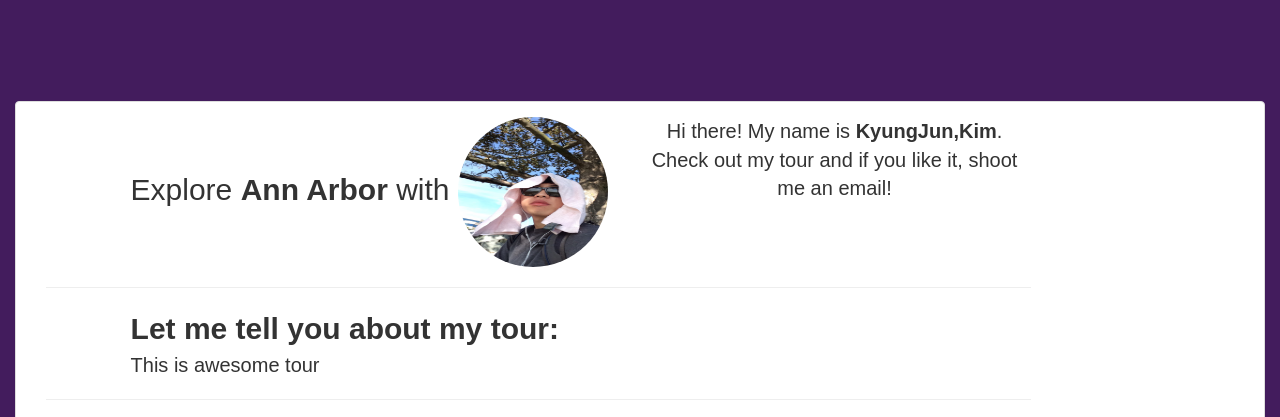
After one commit to hannahmshin/Venture_Web, a Django app: a page that uses src/src/templates/tourist/explore_tour.html in a window 1280 px wide. The commit adds this page. Shown: the part 601-1018 px from the top of the page. Run offline with Django 3.2, Linux system fonts and the light colour scheme; data comes from the database, SQL or seed files in the repository; both versions use the stored data as it was after the commit; some libraries are stand-ins or nearby versions.

Commit message:
added new files

```diff
--- a/src/src/static/css/base.css
+++ b/src/src/static/css/base.css
@@ -1,8 +1,10 @@
 /** Configuring background color and NAV-BAR ******************/
 
+
+
 body {
-    background-color: black;
-    height: 0%;
+    background-color: #431c5d;
+
 
 }
 * {
@@ -381,6 +383,8 @@ a {
 
 
 /* Dropdown Button */
+/******** Search Result ******************/
+
 
 
 /******** FOOTER CSS ******************/
--- /dev/null
+++ b/src/src/templates/tourist/explore_tour.html
@@ -0,0 +1,107 @@
+<!-- explore tour (tourist view) -->
+{% extends "tourist/tourguide_base.html" %}
+{% load urllify %}
+{% load staticfiles %}
+{% block body_block %}
+
+
+<style>
+
+#tourist_tour_view {
+    height: 600px;
+    background-repeat: no-repeat;
+    background-size: cover;
+}
+
+#profile_image {
+    background-repeat: no-repeat;
+    background-position: 50%;
+    border-radius: 50%;
+    width: 150px;
+    height: 150px;
+}
+
+#explore_with {
+    font-size: 30px;
+}
+
+#user_bio {
+    font-size: 20px;
+    text-align: center;
+
+}
+
+#tour_desc {
+    font-size: 20px;
+}
+
+</style>
+
+
+
+
+
+{%if object%}
+
+    <div id='tourist_tour_view' style="background-image:url({{ object.image.url }});"></div>
+
+
+    <div class='container-fluid'>
+        <div class='panel panel-default' >
+
+            <div class='panel-body'>
+                <div class ='col-sm-10'>
+                    <div class='row'>
+                        <div id='explore_with'class='col-sm-6 col-sm-offset-1'>
+                        Explore <strong> {{ object.cityname }} </strong > with <a href="#profile"><img id='profile_image' src="{{ author.profile_picture.url }}"/></a>
+                        </div>
+
+                        <div class='col-sm-5'> <p id='user_bio'>
+                        Hi there! My name is <strong>{{author_user.first_name}},{{author_user.last_name}}</strong>.<br>
+                        Check out my tour and if you like it, shoot me an email!
+                        </div>
+                    </div> <!-- end of the first row -->
+                    <hr>
+
+                    <div class='row'>
+
+                        <div id='explore_with'class='col-sm-8 col-sm-offset-1'>
+                        <strong> Let me tell you about my tour:  </strong>
+                        </div>
+                    </div> <!-- end of the second row -->
+
+
+                    <div class='row'>
+                        <div id='tour_desc' class='col-sm-8 col-sm-offset-1'>
+                        {{ object.content}}
+                        </div>
+                    </div> <!-- end of the third row -->
+                    <hr>
+
+
+                    <!-- display stops -->
+                    {% for stop in stops%}
+                    <div class='row'>
+                        <div id='tour_desc' class='col-sm-6 col-sm-offset-1'>
+                        <img src="{{stop.image.url}}" width='500' height='500'>
+                        </div>
+
+                        <div id='tour_desc' class='col-sm-3'>
+                            {{ stop.content }}
+                        </div>
+                    </div> <!-- end of the third row -->
+                    <br>
+                    {% endfor %}
+                    <hr>
+
+            </div>
+
+
+        </div>
+    </div>
+    </div>
+
+
+{% endif %}
+
+{% endblock %}
--- a/src/src/templates/tourist/tourguide_base.html
+++ b/src/src/templates/tourist/tourguide_base.html
@@ -12,16 +12,16 @@
         <meta http-equiv="X-UA-Compatible" content="IE=edge">
         <meta name="viewport" content="width=device-width, initial-scale=1">
         <title>Venture:explore your limit</title>
-        <link rel="icon" href="http://getbootstrap.com/favicon.ico">
-        <link rel="stylesheet" href="http://getbootstrap.com/dist/css/bootstrap.min.css">
-        <link rel="stylesheet" type="text/css" href="{% static "css/base.css" %}" />
+        <link rel="icon" href="http://getbootstrap.com/favicon.ico"/>
+        <link rel="stylesheet" href="http://getbootstrap.com/dist/css/bootstrap.min.css"/>
+        <link rel="stylesheet" type="text/css" href="{% static "css/base.css" %}" /></link>
 
     </head>
 
     <body>
         <!-- custom navigation bar -->
 
-        <nav id="navbar" class="clearfix">
+    <nav id="navbar" class="clearfix">
             <a class="navbar-brand-j" href="/tourist/">Venture</a>
             <ul class="navbar-list_j">
                 {% if not user.is_authenticated %}
@@ -38,13 +38,6 @@
             </ul>
         </nav>
     <script type="text/javascript" src="https://ajax.googleapis.com/ajax/libs/jquery/1.12.4/jquery.min.js"></script>
-
-    <!-- my temporary Jquery Code lives here -->
-    <script>
-
-
-    </script>
-
 
     {% block body_block %}{% endblock %}
 
```
Also changed, not shown: src/src/templates/tourguide/create.html (+23 -0 lines), src/src/templates/tourist/search.html (+16 -3 lines), src/src/templates/tourist/search_result.html (added, +111 -0 lines), src/src/db.sqlite3, src/src/static/images/IMG_0199.jpg (added), src/src/static/images/IMG_1337.jpg (added), src/src/static/images/IMG_1678.jpg (added), src/src/static/images/IMG_1755.jpg (added), src/src/tour/migrations/0002_auto_20160802_1926.py (added), 3 other files.
